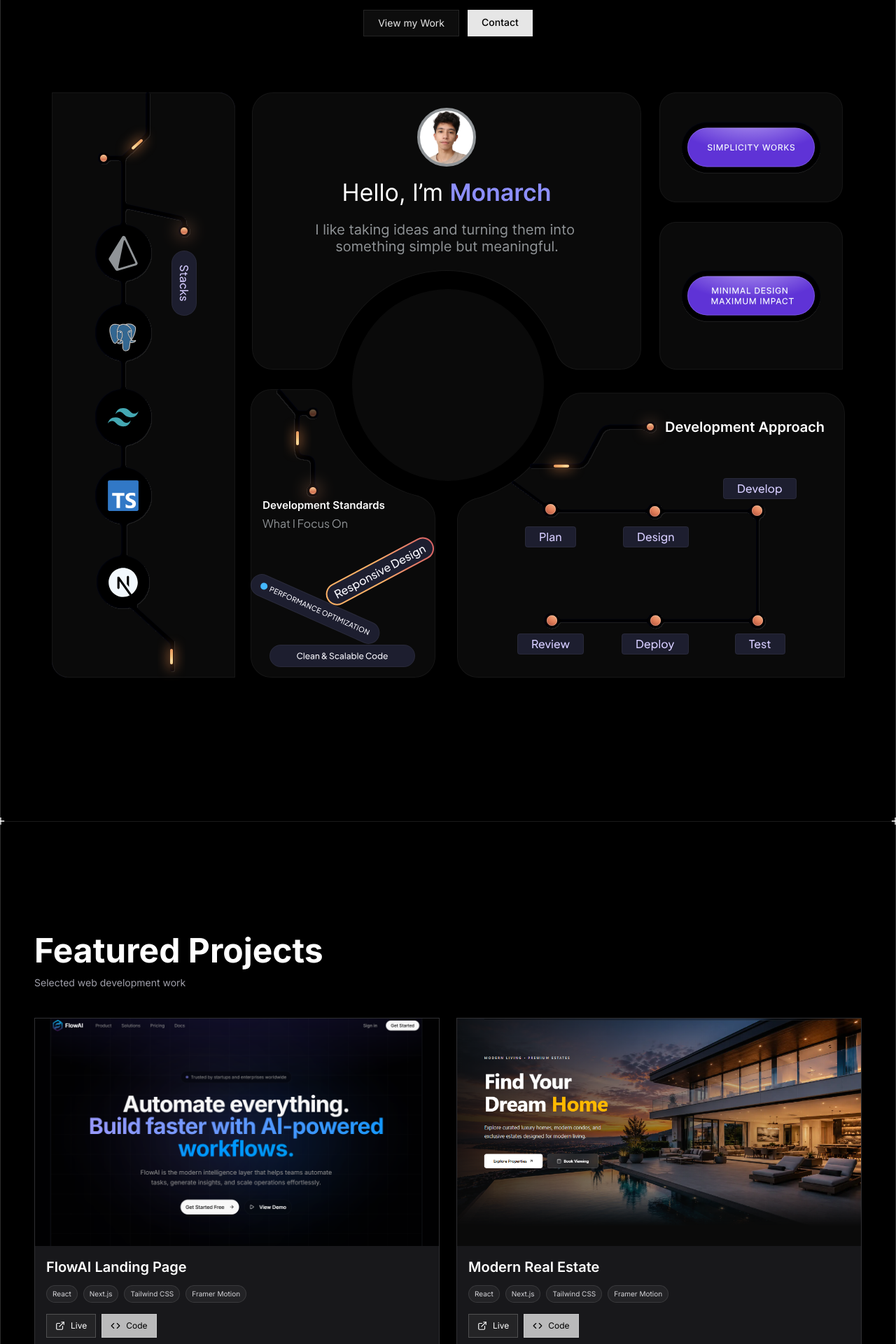
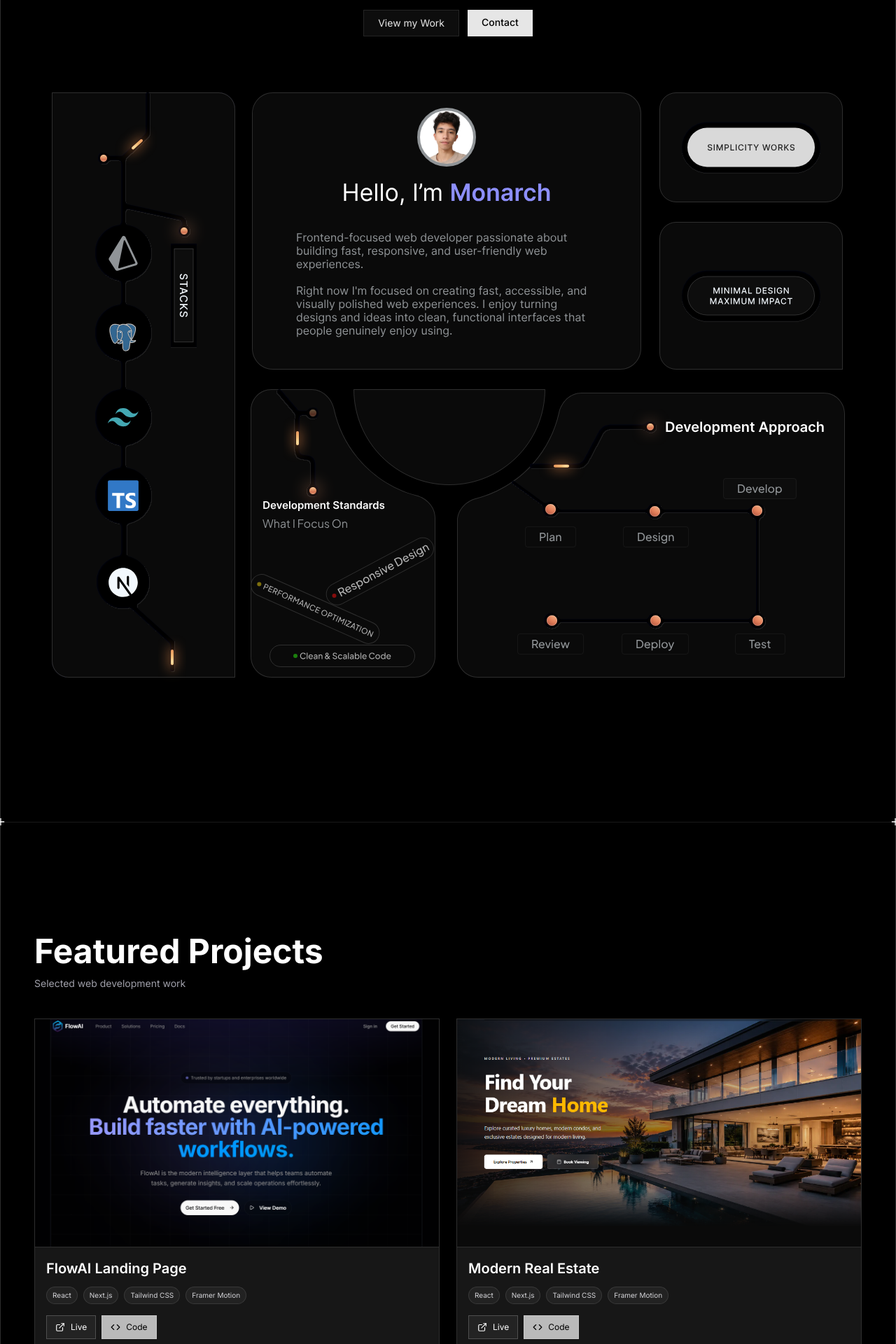
Before and after one commit to Monarch-Commits/Portfolio, a Next.js app: page / in a window 1280 px wide. Shown: the part 480-2400 px from the top of the page at 70% size. Built offline with nearby package versions, Linux system fonts and the light colour scheme; no server answers; a web font is replaced by a local one.

Commit message:
optimized

```diff
--- a/components/hero/image.tsx
+++ b/components/hero/image.tsx
@@ -1,17 +1,27 @@
 'use client';
 
 import Image from 'next/image';
+import { useState } from 'react';
 
 export default function CenterImage() {
+  const [loaded, setLoaded] = useState(false);
+
   return (
     <div className="relative z-20 hidden justify-center md:flex">
+      {!loaded && (
+        <div className="absolute inset-0 animate-pulse rounded-xl bg-gray-200" />
+      )}
+
       <Image
-        src="/hero2.svg"
+        src="/hero4.svg"
         alt="iPhone Mockup"
         width={500}
         height={500}
         priority
-        className="h-auto w-full object-contain"
+        onLoad={() => setLoaded(true)}
+        className={`h-auto w-full object-contain transition-opacity duration-300 ${
+          loaded ? 'opacity-100' : 'opacity-0'
+        }`}
       />
     </div>
   );
--- a/components/projects.tsx
+++ b/components/projects.tsx
@@ -40,7 +40,7 @@
               whileInView={{ opacity: 1, y: 0 }}
               transition={{ duration: 0.6, delay: i * 0.1 }}
               viewport={{ once: true, amount: 0.2 }}
-              className="group border border-white/10 bg-zinc-900"
+              className="group bg-background border border-white/10"
             >
               {/* IMAGE */}
               <div className="relative aspect-video overflow-hidden">
@@ -50,7 +50,7 @@
                   fill
                   sizes="(max-width: 768px) 100vw, 50vw"
                   className="object-cover transition-transform duration-100 group-hover:scale-103"
-                  loading="lazy"
+                  priority={i === 0}
                 />
 
                 {/* Hover Overlay */}
@@ -112,7 +112,7 @@
               </div>
 
               {/* CONTENT */}
-              <div className="flex flex-col items-center justify-between gap-4 p-4 md:items-start">
+              <div className="flex flex-col items-center justify-between gap-4 border-t border-white/10 p-4 md:items-start">
                 {/* LEFT */}
                 <div>
                   <h3 className="text-center text-lg font-semibold md:text-start md:text-lg lg:text-xl">
```
Also changed, not shown: public/hero4.svg (added), public/skeleton1.svg (added).
